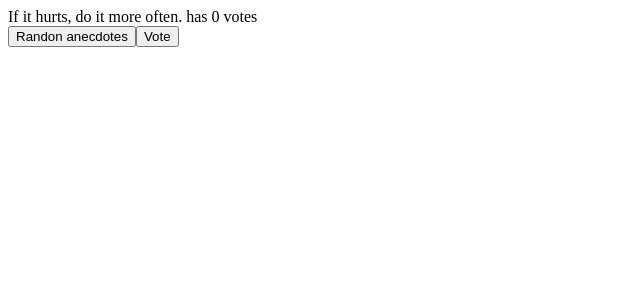
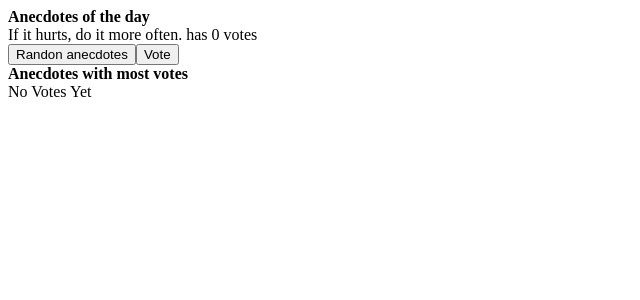
Before and after one commit to Anandprabhu530/Full-Stack-Open, a React (Vite) app: page / in a window 1280 px wide. Shown: the top 300 px of the page, without its empty margins (0-640 px from the left). Built offline with nearby package versions, Linux system fonts and the light colour scheme.

Commit message:
Exercise Completed

```diff
--- a/src/App.jsx
+++ b/src/App.jsx
@@ -1,6 +1,6 @@
+/* eslint-disable react/prop-types */
 import { useState } from "react";
 
-var index = 0;
 const App = () => {
   const anecdotes = [
     "If it hurts, do it more often.",
@@ -21,24 +21,40 @@ const App = () => {
     while (anecdotes[random_value] === anecdotes[random_value - 1]) {
       random_value = Math.floor(Math.random() * anecdotes.length);
     }
-    index = random_value;
     setSelected(random_value);
   };
   const voting = () => {
     const arr = [...vote];
-    arr[index] += 1;
-    console.log(arr);
+    arr[selected] += 1;
     setvote(arr);
   };
   return (
     <div>
-      {anecdotes[selected]} has {vote[index]} votes
+      <b>Anecdotes of the day</b>
+      <div>
+        {anecdotes[selected]} has {vote[selected]} votes
+      </div>
       <div>
         <button onClick={randomizer}>Randon anecdotes</button>
         <button onClick={voting}>Vote</button>
       </div>
+      <b>Anecdotes with most votes</b>
+      <Maxvotes anecdotes={anecdotes} vote={vote} />
     </div>
   );
 };
 
+const Maxvotes = ({ anecdotes, vote }) => {
+  const mostvote = Math.max(...vote);
+  const maxindex = vote.indexOf(mostvote);
+  const out = anecdotes[maxindex];
+  if (mostvote === 0) {
+    return <div>No Votes Yet</div>;
+  }
+  return (
+    <div>
+      {out} has {mostvote} votes.
+    </div>
+  );
+};
 export default App;
```
Also changed, not shown: 1 other file (tests, documents, lock files or other folders).
